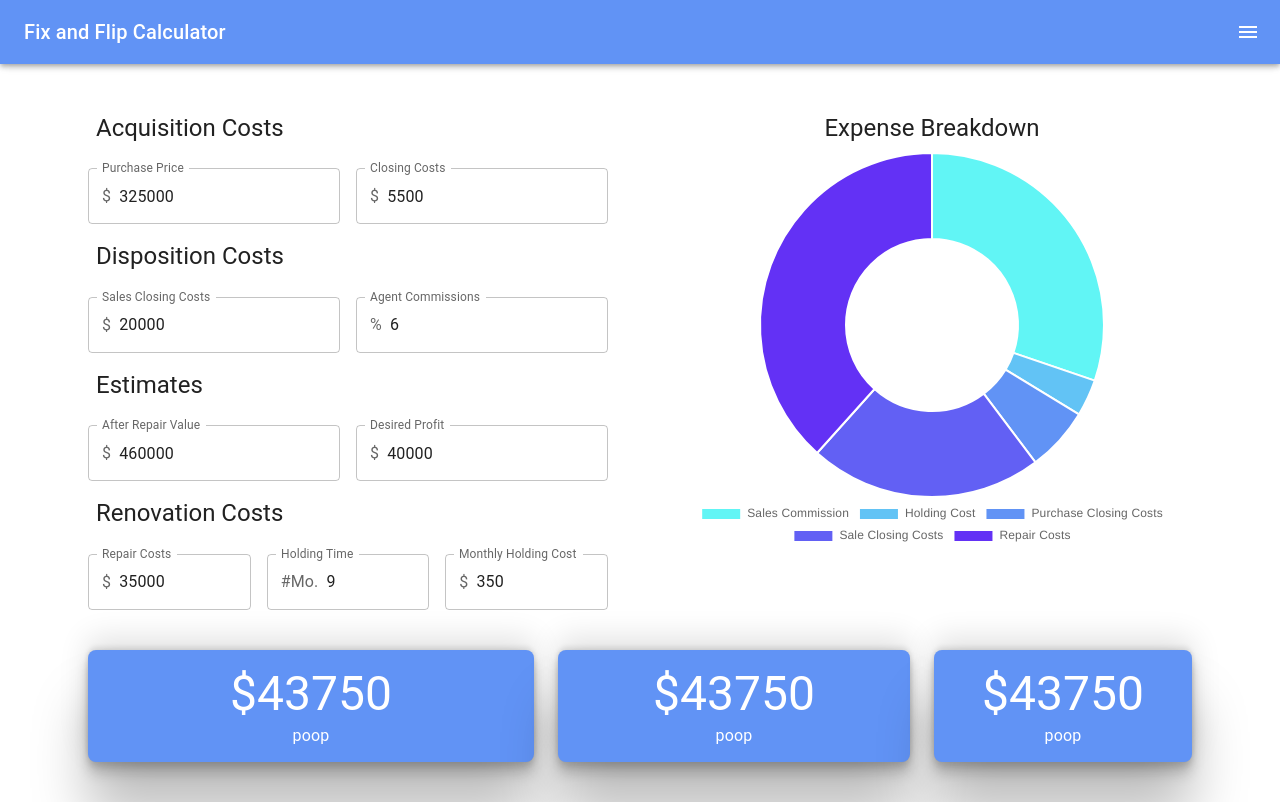
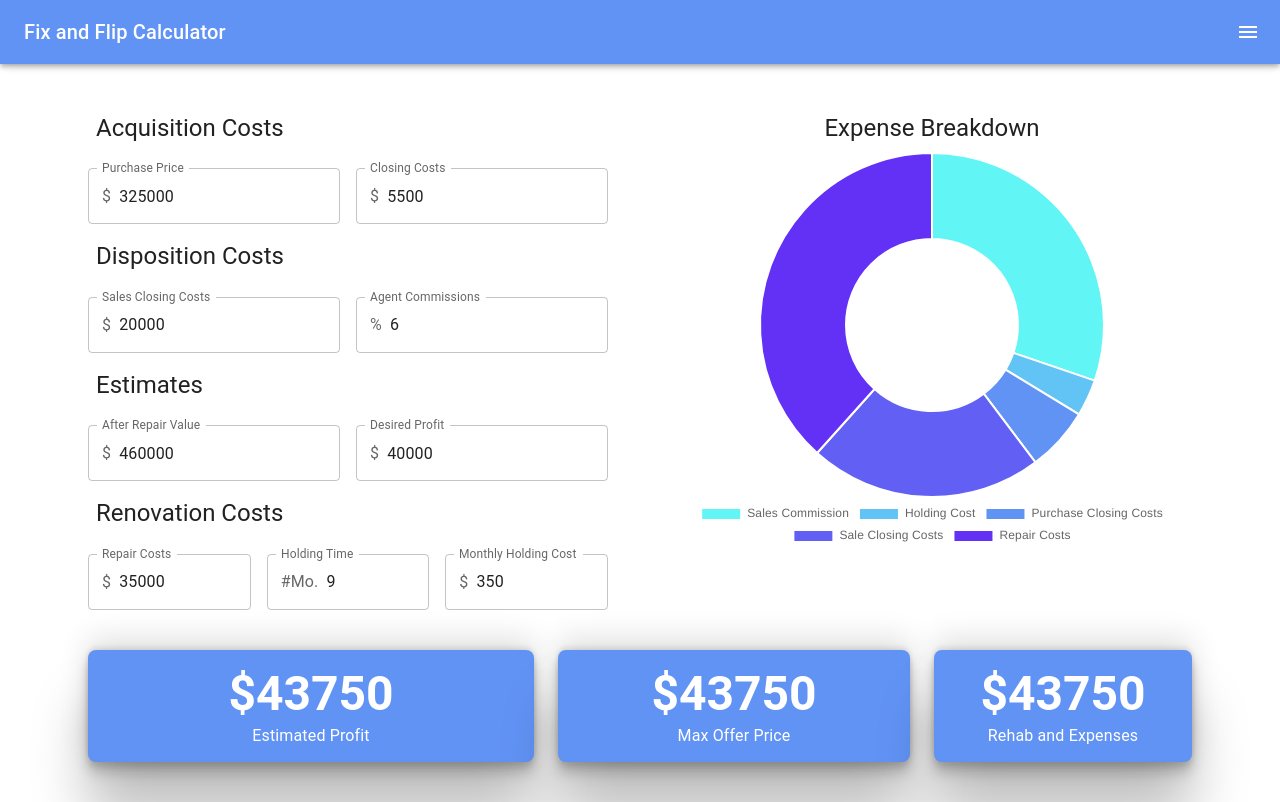
Before and after one commit to ryanevans253/react-calculators, a React (Create React App) app: page / in a window 1280 px wide. Built offline with nearby package versions, Linux system fonts and the light colour scheme.

Commit message:
calc finished

```diff
--- a/src/App.js
+++ b/src/App.js
@@ -13,6 +13,7 @@ import { Typography } from "@mui/material";
 import Paper from "@mui/material/Paper";
 import Results from "./components/flipResults/FlipResults";
 import { PausePresentationTwoTone } from "@mui/icons-material";
+import FlipResultsInner from "./components/flipResultsInner/FlipResultsInner";
 
 function App() {
   const [purchasePrice, setPurchasePrice] = useState(325000);
@@ -86,7 +87,9 @@ function App() {
                 desired={parseInt(profit)}
                 name="Estimated Profit"
                 equation="totalProfit"
-              />
+              >
+                <FlipResultsInner />
+              </Results>
             </Grid>
             <Grid item xs={12} sm={7} md={4}>
               <Results
--- a/src/components/flipResults/FlipResults.js
+++ b/src/components/flipResults/FlipResults.js
@@ -4,6 +4,7 @@ import { Box } from "@mui/system";
 import { shadows } from "@mui/system";
 import { Grid } from "@mui/material";
 import { Typography } from "@mui/material";
+import FlipResultsInner from "../flipResultsInner/FlipResultsInner";
 
 export default function Results(props) {
   let totalACQ = props.pp + props.purchaseClosingCosts;
@@ -50,10 +51,12 @@ export default function Results(props) {
           pt: 2,
         }}
       >
-        <TextBox profit={totalProfit} name="poop" />
-        {/*
-        <Typography variant="h3">${totalProfit}</Typography>
-        <Typography variant="subtitle1">{props.name}</Typography> */}
+        {/* <TextBox profit={totalProfit} name="poop" /> */}
+
+        <Typography variant="h3" sx={{ fontWeight: "bold" }}>
+          ${totalProfit}
+        </Typography>
+        <Typography variant="subtitle1">{props.name}</Typography>
       </Box>
     </div>
   );
--- /dev/null
+++ b/src/components/flipResultsInner/FlipResultsInner.js
@@ -0,0 +1,8 @@
+export default function FlipResultsInner(props) {
+  return (
+    <div>
+      <p>{props.num}</p>
+      <p>{props.label}</p>
+    </div>
+  );
+}
```
